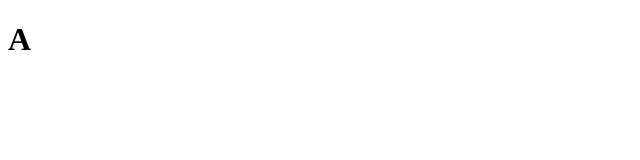
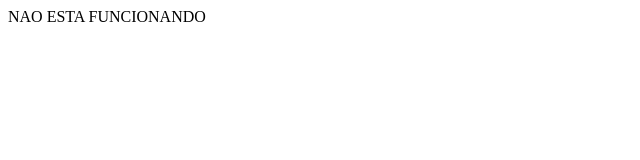
Before and after one commit to FelipeJurisJacques/pwa-aula-mobile, a plain HTML site: page index.html in a window 1280 px wide. Shown: the whole page, without its empty margins (0-640 px from the left). Drawn offline with Linux system fonts and the light colour scheme.

Commit message:
Update index.html

```diff
--- a/index.html
+++ b/index.html
@@ -9,7 +9,11 @@
 </head>
 
 <body>
-    <h1>A</h1>
+    <div id="app">
+        NAO ESTA FUNCIONANDO
+    </div>
+    <script src="app.js"></script>
+    <script src="demo.js"></script>
 </body>
 
 </html>
```
